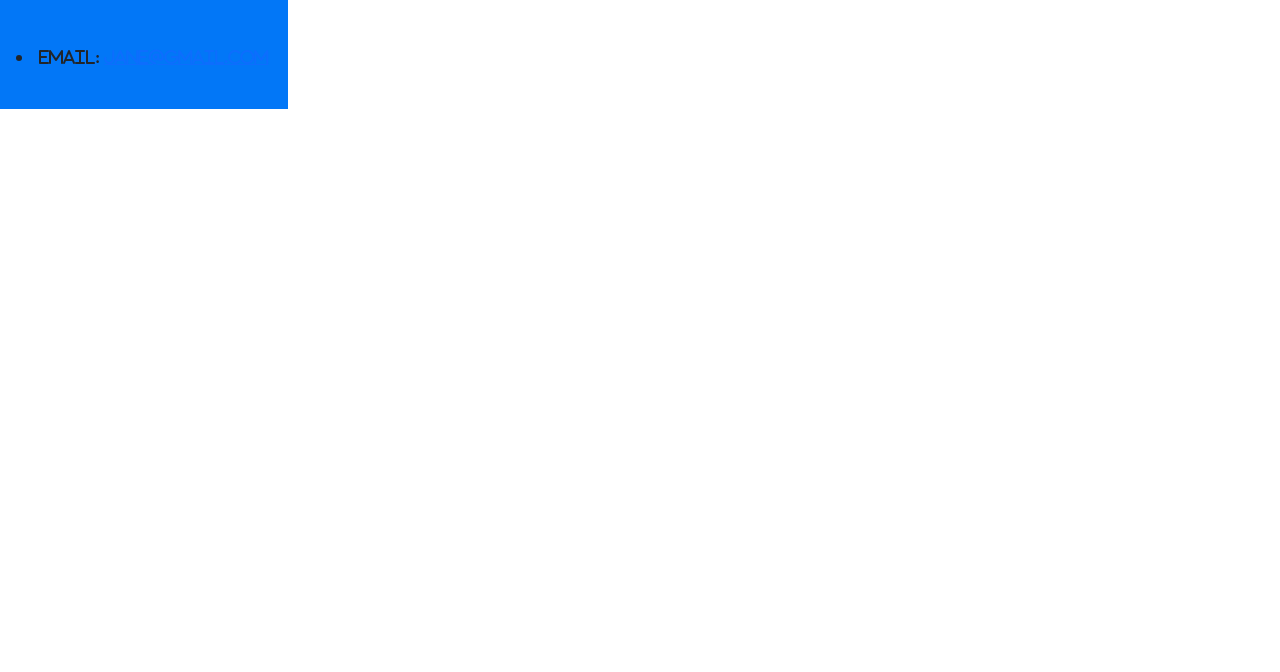
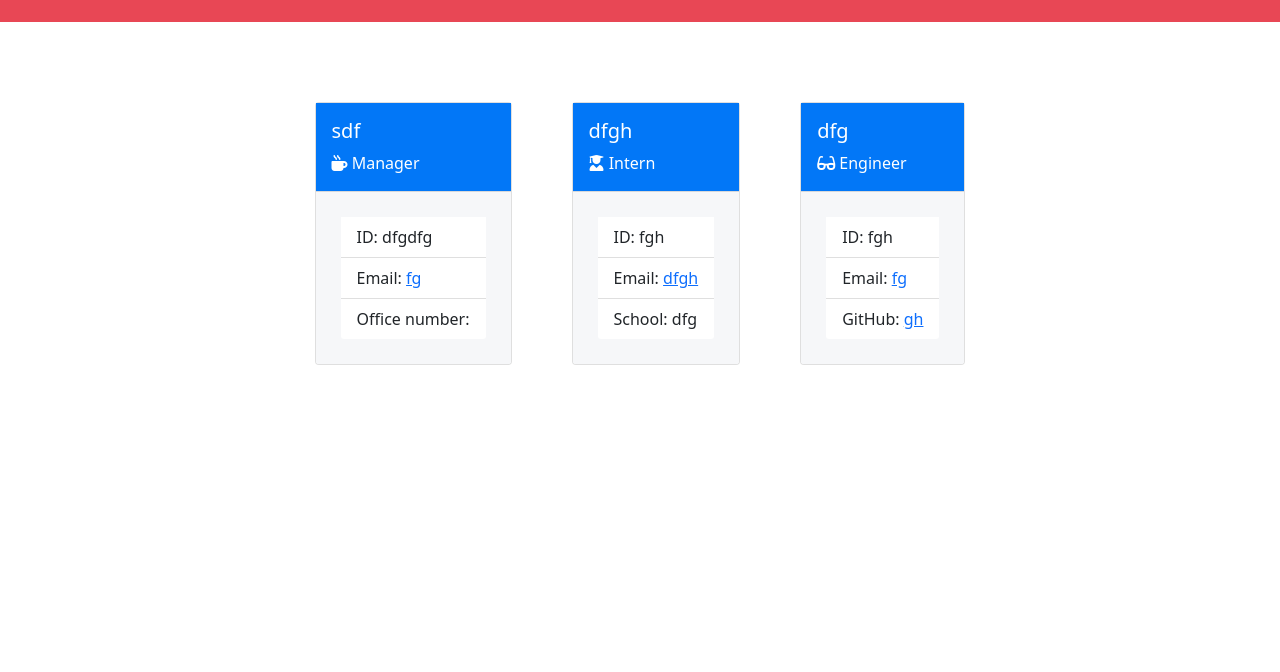
Before and after one commit to aalissy/Team-Profile-Generator, a website: page dist/index.html in a window 1280 px wide. Shown: the part 128-800 px from the top of the page. Drawn offline with nearby package versions, Linux system fonts and the light colour scheme.

Commit message:
Update index.html

```diff
--- a/dist/index.html
+++ b/dist/index.html
@@ -10,22 +10,51 @@
     <link href="style.css" rel="stylesheet">
 </head>
 <body>
-    div class="title-container">
-        <h1>My Team</h1>
+  <div class="title-container">
+      <h1>My Team</h1>
     </div>
-    <div class="card-container>
+    <div class="card-container">
 
-    <div class="card" style="width: 18rem;">
-    <div class="card-body">
-        <h4 class="card-title">Popconr</h4>
-        <p class="card-text"><i class="fas fa-crown></i> Manager</p>
+    <div class="card">
+      <div class="card-body">
+        <h5 class="card-title">sdf</h5>
+        <p class="card-text"><i class="fas fa-mug-hot mr-2"></i> Manager</p>
+      </div>
+      <ul class="list-group list-group-flush">
+        <li class="list-group-item">ID: dfgdfg</li>
+        <li class="list-group-item">Email: <a href="mailto:fg">fg</a></li>
+        <li class="list-group-item">Office number: </li>
+      </ul>
     </div>
-    <ul class="list-group list-group-flush">
-        <li class="list-group-item>ID: 1</li>
-        <li class="list-group-item>Email: <a href="mailto:jane@gmail.com">jane@gmail.com</a></li>
-        <li class ="list-group-item>Office Number: 122</li>
-    </ul>
+
+
+
+    <div class="card">
+      <div class="card-body">
+        <h5 class="card-title">dfgh</h5>
+        <p class="card-text"><i class="fas fa-user-graduate"></i> Intern</p>
+      </div>
+      <ul class="list-group list-group-flush">
+        <li class="list-group-item">ID: fgh</li>
+        <li class="list-group-item">Email: <a href="mailto:dfgh">dfgh</a></li>
+        <li class="list-group-item">School: dfg</li>
+      </ul>
     </div>
+
+
+
+    <div class="card">
+      <div class="card-body">
+        <h5 class="card-title">dfg</h5>
+        <p class="card-text"><i class="fas fa-glasses mr-2"></i> Engineer</p>
+      </div>
+      <ul class="list-group list-group-flush">
+        <li class="list-group-item">ID: fgh</li>
+        <li class="list-group-item">Email: <a href="mailto:fg">fg</a></li>
+        <li class="list-group-item">GitHub: <a href="https://github.com/gh" target="_blank">gh</a></li>
+      </ul>
     </div>
+
+  </div>
 </body>
 </html>
```
